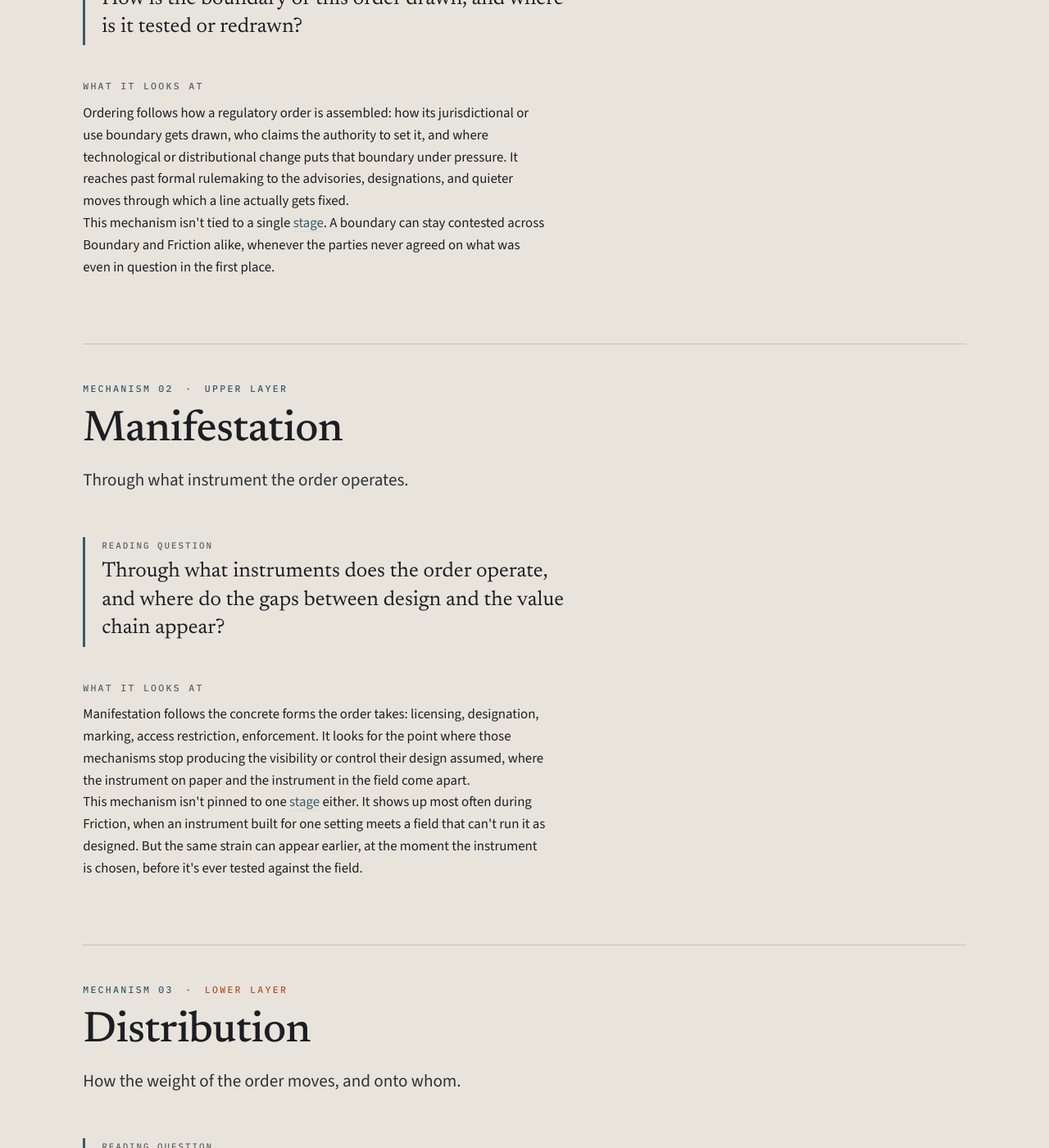
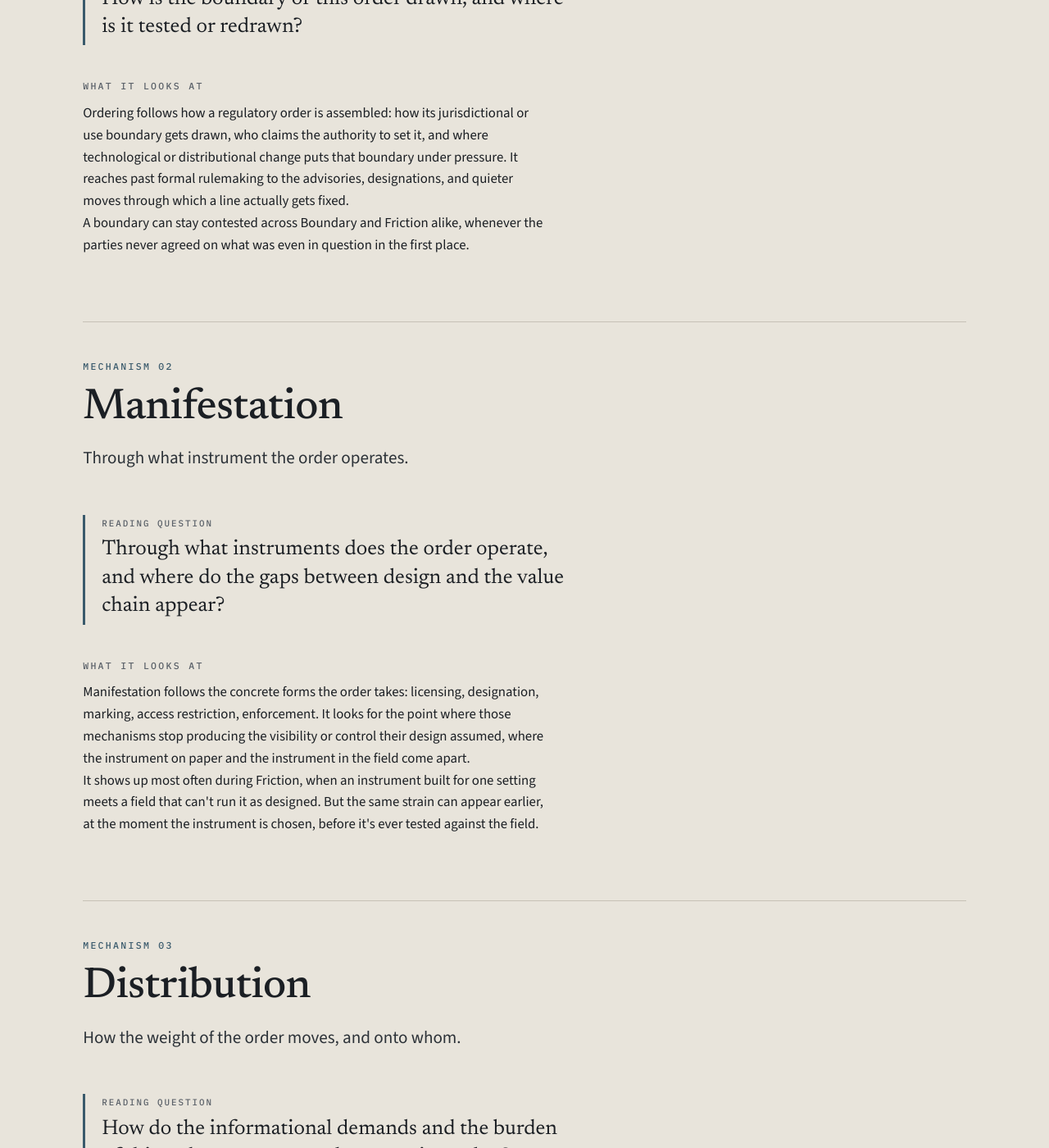
Before and after one commit to GaeunLim01/regulatory-order, a Jekyll site: the page built from framework/mechanics/index.html, in a window 1280 px wide and 1400 px high, scrolled down 890 px. Shown: the whole window at 82% size. Built offline with Jekyll 4.4.1, drawn with Linux system fonts in a browser that asks for light colours; some of the changed text lies outside the part shown.

Commit message:
Add files via upload

```diff
--- a/framework/mechanics/index.html
+++ b/framework/mechanics/index.html
@@ -24,7 +24,7 @@ description: Who draws the line, through what instrument it operates, and how th
 
     <!-- Ordering -->
     <div class="lens-section" id="ordering">
-      <div class="lens-eyebrow">MECHANISM 01 <span>&#183;</span> UPPER LAYER</div>
+      <div class="lens-eyebrow">MECHANISM 01</div>
       <h2 class="lens-title">Ordering</h2>
       <p class="lens-dek">Who draws the line, and what they fix it on.</p>
 
@@ -36,13 +36,13 @@ description: Who draws the line, through what instrument it operates, and how th
       <div class="lens-body">
         <h3>What it looks at</h3>
         <p>Ordering follows how a regulatory order is assembled: how its jurisdictional or use boundary gets drawn, who claims the authority to set it, and where technological or distributional change puts that boundary under pressure. It reaches past formal rulemaking to the advisories, designations, and quieter moves through which a line actually gets fixed.</p>
-        <p class="lens-cycle">This mechanism isn't tied to a single <a href="{{ '/framework/cycle/' | relative_url }}">stage</a>. A boundary can stay contested across Boundary and Friction alike, whenever the parties never agreed on what was even in question in the first place.</p>
+        <p class="lens-cycle">A boundary can stay contested across Boundary and Friction alike, whenever the parties never agreed on what was even in question in the first place.</p>
       </div>
     </div>
 
     <!-- Manifestation -->
     <div class="lens-section" id="manifestation">
-      <div class="lens-eyebrow">MECHANISM 02 <span>&#183;</span> UPPER LAYER</div>
+      <div class="lens-eyebrow">MECHANISM 02</div>
       <h2 class="lens-title">Manifestation</h2>
       <p class="lens-dek">Through what instrument the order operates.</p>
 
@@ -54,13 +54,13 @@ description: Who draws the line, through what instrument it operates, and how th
       <div class="lens-body">
         <h3>What it looks at</h3>
         <p>Manifestation follows the concrete forms the order takes: licensing, designation, marking, access restriction, enforcement. It looks for the point where those mechanisms stop producing the visibility or control their design assumed, where the instrument on paper and the instrument in the field come apart.</p>
-        <p class="lens-cycle">This mechanism isn't pinned to one <a href="{{ '/framework/cycle/' | relative_url }}">stage</a> either. It shows up most often during Friction, when an instrument built for one setting meets a field that can't run it as designed. But the same strain can appear earlier, at the moment the instrument is chosen, before it's ever tested against the field.</p>
+        <p class="lens-cycle">It shows up most often during Friction, when an instrument built for one setting meets a field that can't run it as designed. But the same strain can appear earlier, at the moment the instrument is chosen, before it's ever tested against the field.</p>
       </div>
     </div>
 
     <!-- Distribution -->
     <div class="lens-section" id="distribution">
-      <div class="lens-eyebrow">MECHANISM 03 <span>&#183;</span> <em>LOWER LAYER</em></div>
+      <div class="lens-eyebrow">MECHANISM 03</div>
       <h2 class="lens-title">Distribution</h2>
       <p class="lens-dek">How the weight of the order moves, and onto whom.</p>
 
@@ -72,7 +72,7 @@ description: Who draws the line, through what instrument it operates, and how th
       <div class="lens-body">
         <h3>What it looks at</h3>
         <p>Distribution follows how the order travels outward: who issues, receives, interprets, or carries it; where formal duty lands versus where the operational knowledge actually sits; and how cost, discretion, and accountability get redistributed as it moves down the chain. Information asymmetry and where responsibility settles are the recurring things it surfaces.</p>
-        <p class="lens-cycle">This mechanism isn't fixed to one <a href="{{ '/framework/cycle/' | relative_url }}">stage</a> either. Burden can land once, during Friction, or keep moving outward past it, from the first actor it reaches to whoever handles the object next.</p>
+        <p class="lens-cycle">Burden can land once, during Friction, or keep moving outward past it, from the first actor it reaches to whoever handles the object next.</p>
       </div>
     </div>
 
```
